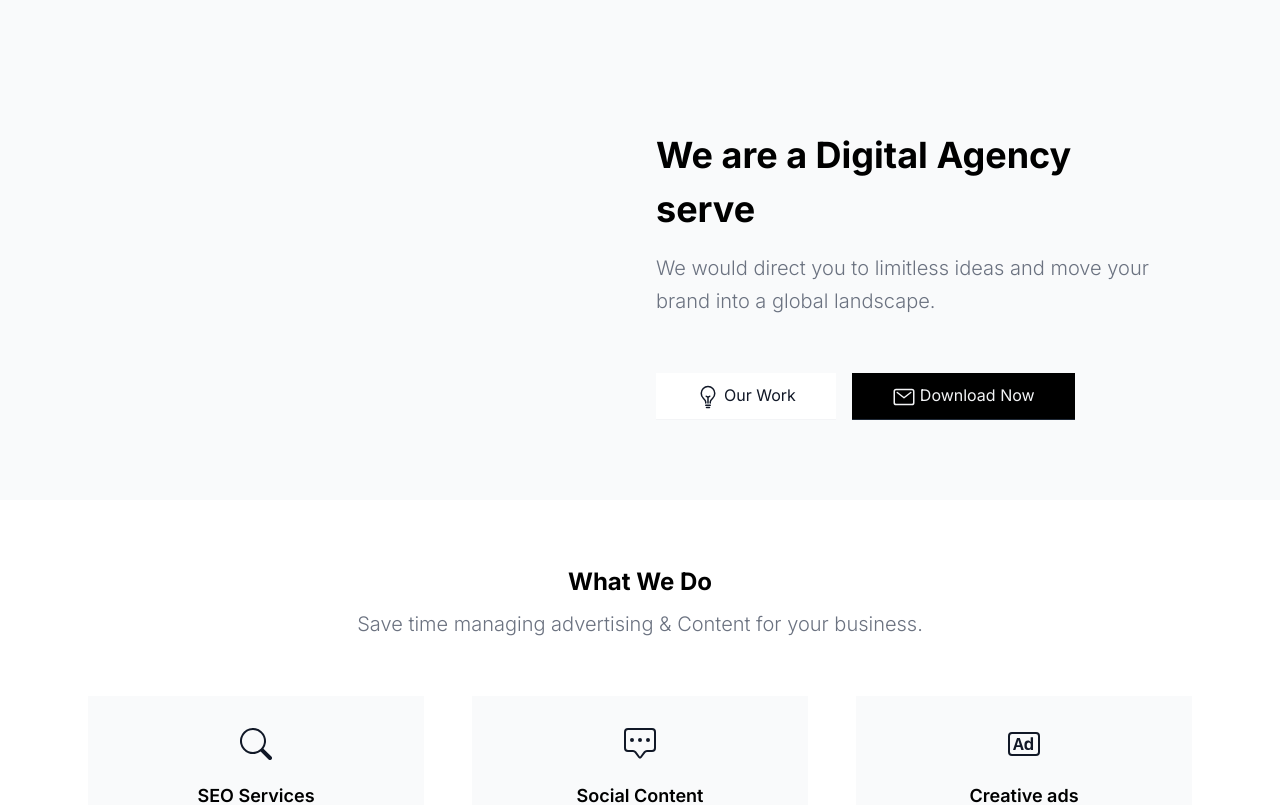
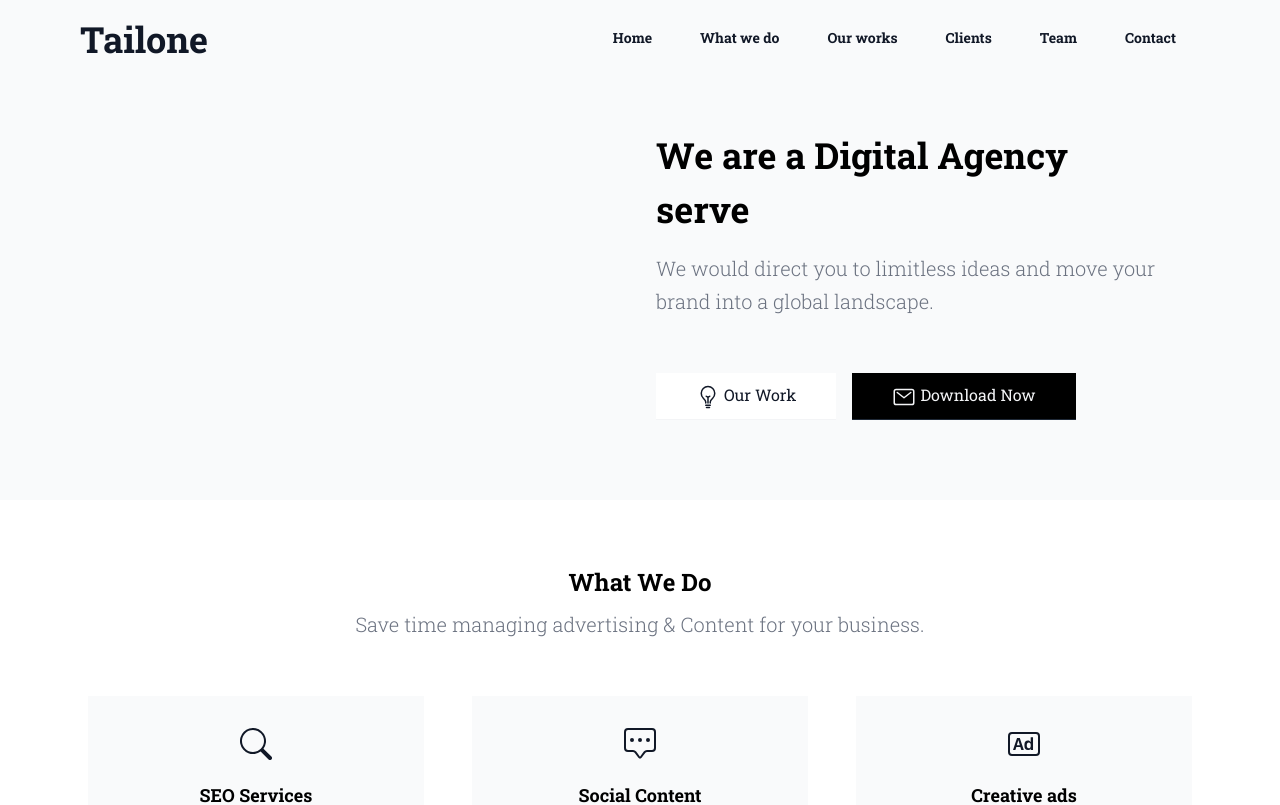
Before and after one commit to eliasablan/next-sanity-landing, a Next.js app: page / in a window 1280 px wide. Shown: the top 805 px of the page. Built offline with nearby package versions, Linux system fonts and the light colour scheme.

Commit message:
Header and Roboto Slab font added to Layout

```diff
--- a/app/(site)/layout.js
+++ b/app/(site)/layout.js
@@ -1,7 +1,15 @@
-import { Inter } from "next/font/google";
+import { Roboto_Slab } from "next/font/google";
 import "./globals.css";
+import clsx from "clsx";
 
-const inter = Inter({ subsets: ["latin"] });
+const roboto = Roboto_Slab({
+  subsets: ["latin"],
+  weight: ["100", "300", "400", "500", "700", "900"],
+  style: ["normal"],
+  display: "swap",
+});
+
+import Header from "@/components/Header";
 
 export const metadata = {
   title: "Create Next App",
@@ -11,7 +19,10 @@ export const metadata = {
 export default function RootLayout({ children }) {
   return (
     <html lang="en">
-      <body className={inter.className}>{children}</body>
+      <body className={clsx("text-gray-700", roboto.className)}>
+        <Header />
+        {children}
+      </body>
     </html>
   );
 }
--- a/package.json
+++ b/package.json
@@ -10,6 +10,7 @@
   },
   "dependencies": {
     "@sanity/vision": "^3.18.1",
+    "clsx": "^2.0.0",
     "next": "13.5.6",
     "next-sanity": "^5.5.8",
     "react": "^18",
```
Also changed, not shown: 1 other file (tests, documents, lock files or other folders).
